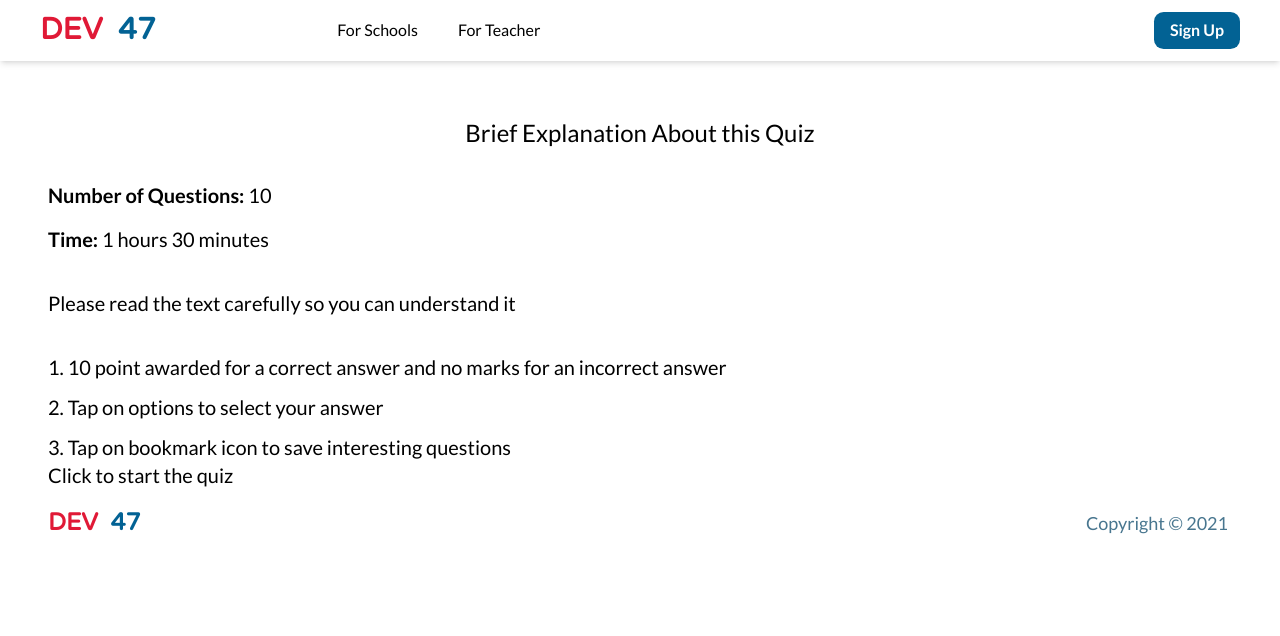
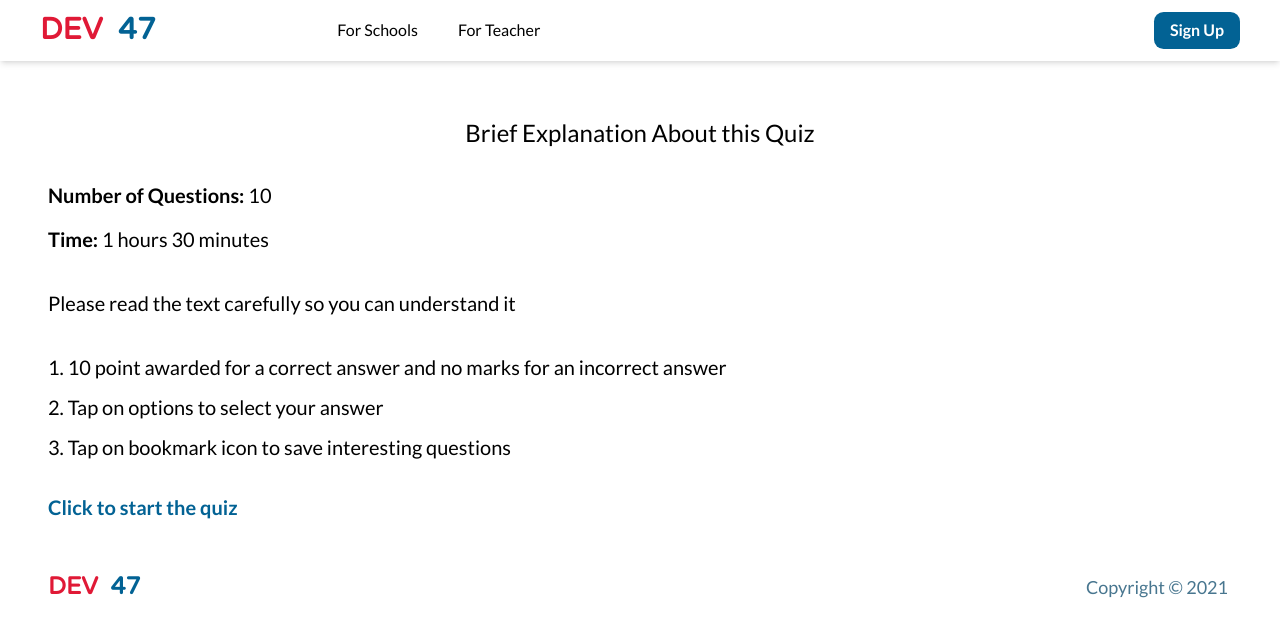
Before and after one commit to Dev-47/quiz-app, a React (Vite) app in the folder web/: page /start-quiz in a window 1280 px wide. Shown: the top 636 px of the page. Built offline with nearby package versions, Linux system fonts and the light colour scheme.

Commit message:
added styling for start quiz page

```diff
--- /dev/null
+++ b/web/src/assets/scss/_quiz.scss
@@ -0,0 +1,5 @@
+@use "utilities.scss";
+
+.quiz-btn {
+    @include btn(2rem 0, none);
+}
--- a/web/src/assets/scss/style.scss
+++ b/web/src/assets/scss/style.scss
@@ -3,11 +3,12 @@
 @import "tailwindcss/utilities";
 
 @import "utilities.scss";
-@import "loader.scss";
-@import "index.scss";
 
 body {
   font-family: "Lato", sans-serif;
 }
 
+@import "loader.scss";
+@import "index.scss";
 @import "auth.scss";
+@import "quiz.scss";
```
